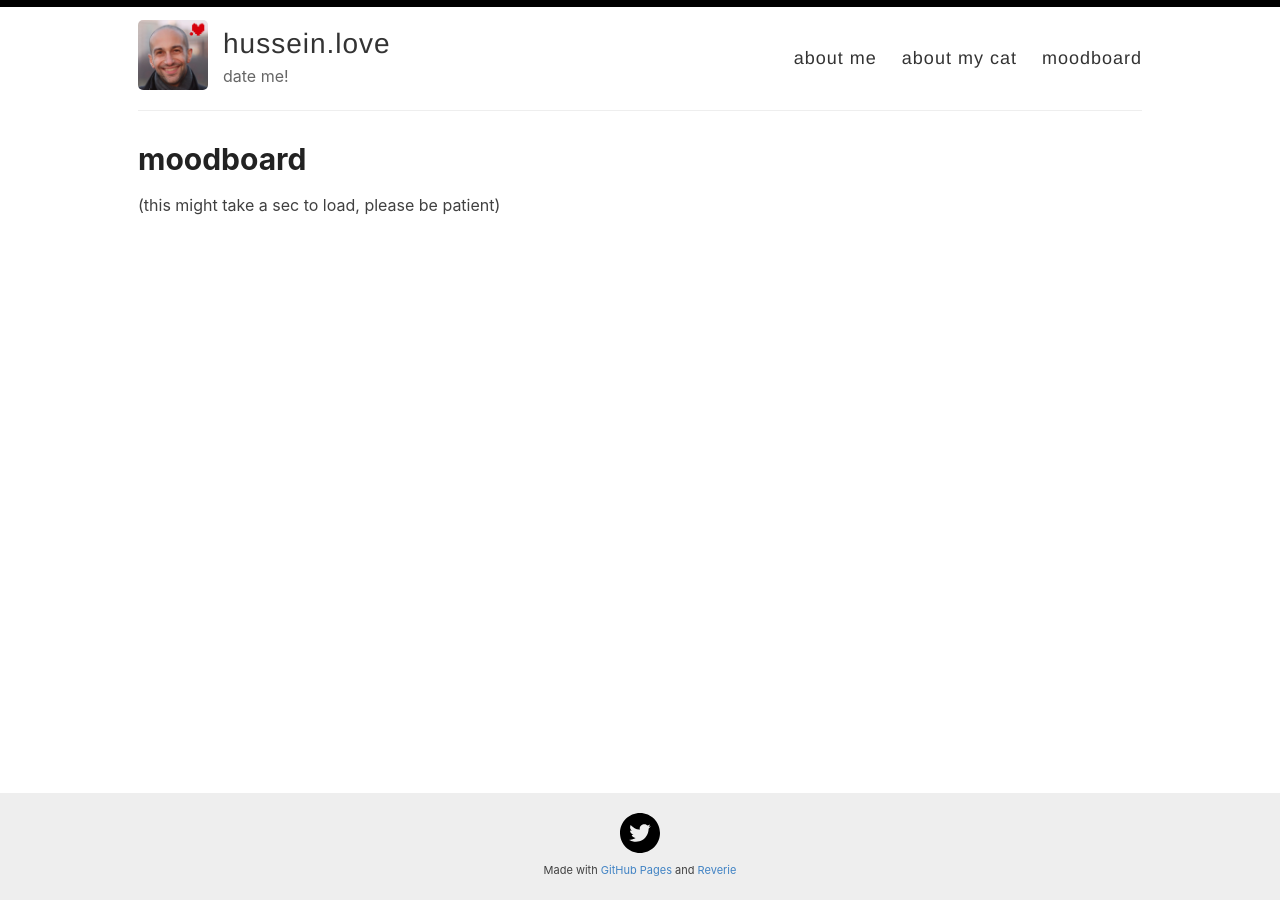
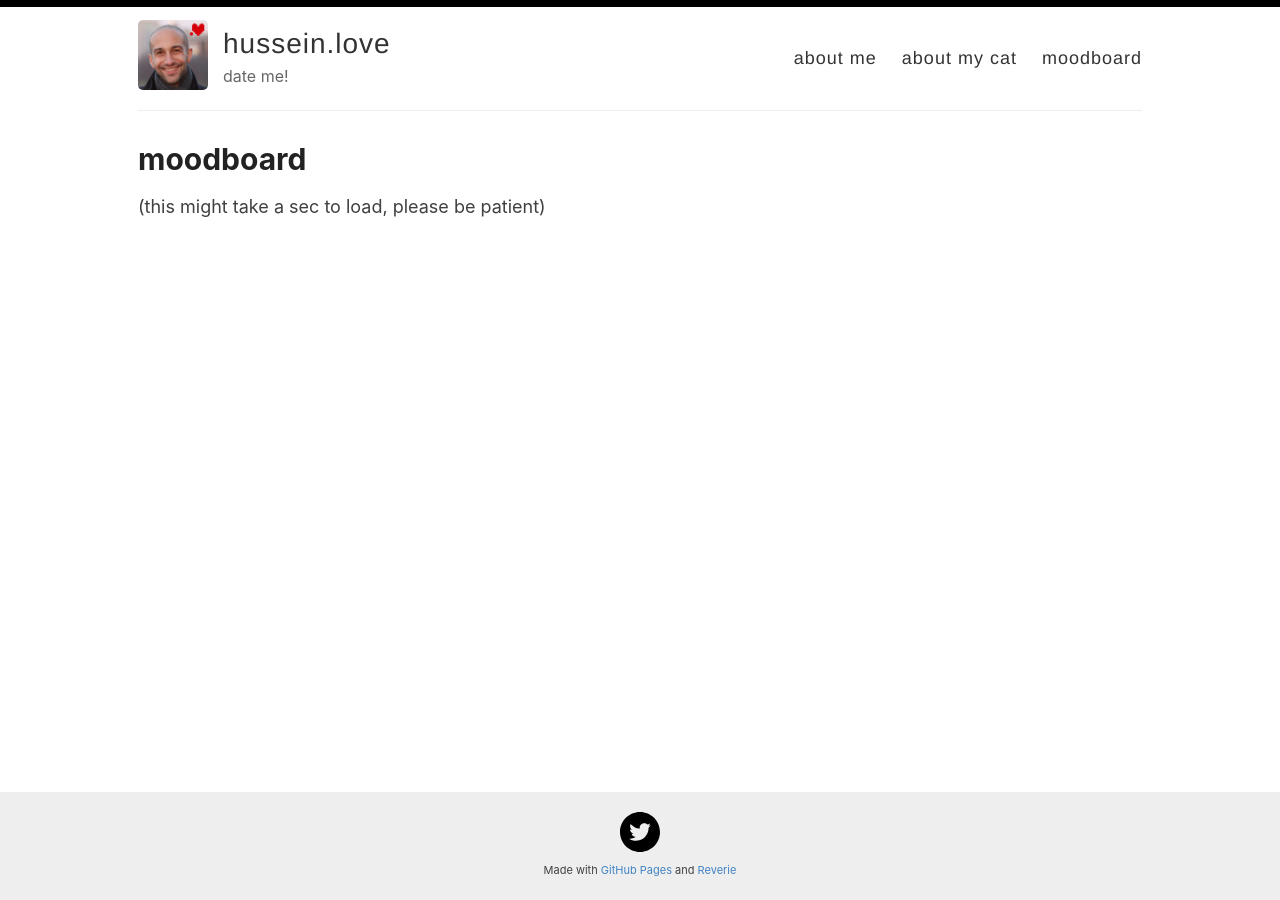
Before and after one commit to helgridly/love, a Jekyll site: the page built from _pages/moodboard.md, in a window 1280 px wide. Built offline with Jekyll 4.4.1, drawn with Linux system fonts in a browser that asks for light colours; nearby versions of some CDN libraries.

Commit message:
css tweaks: font size slightly bigger on monitors, fix silly carousel height

```diff
--- a/assets/custom-style.css
+++ b/assets/custom-style.css
@@ -18,7 +18,6 @@
   display: flex;
   align-items: center;
   justify-content: center;
-  height: 400px;
   width: fit-content;
 }
 
--- a/assets/style.scss
+++ b/assets/style.scss
@@ -28,6 +28,12 @@ body {
   font-weight: 400;
   font-size: 16px;
   height: 100%;
+}
+
+@media only screen and (min-width: 1170px) {
+  body {
+    font-size: 18px;
+  }
 }
 
 .container {
```
